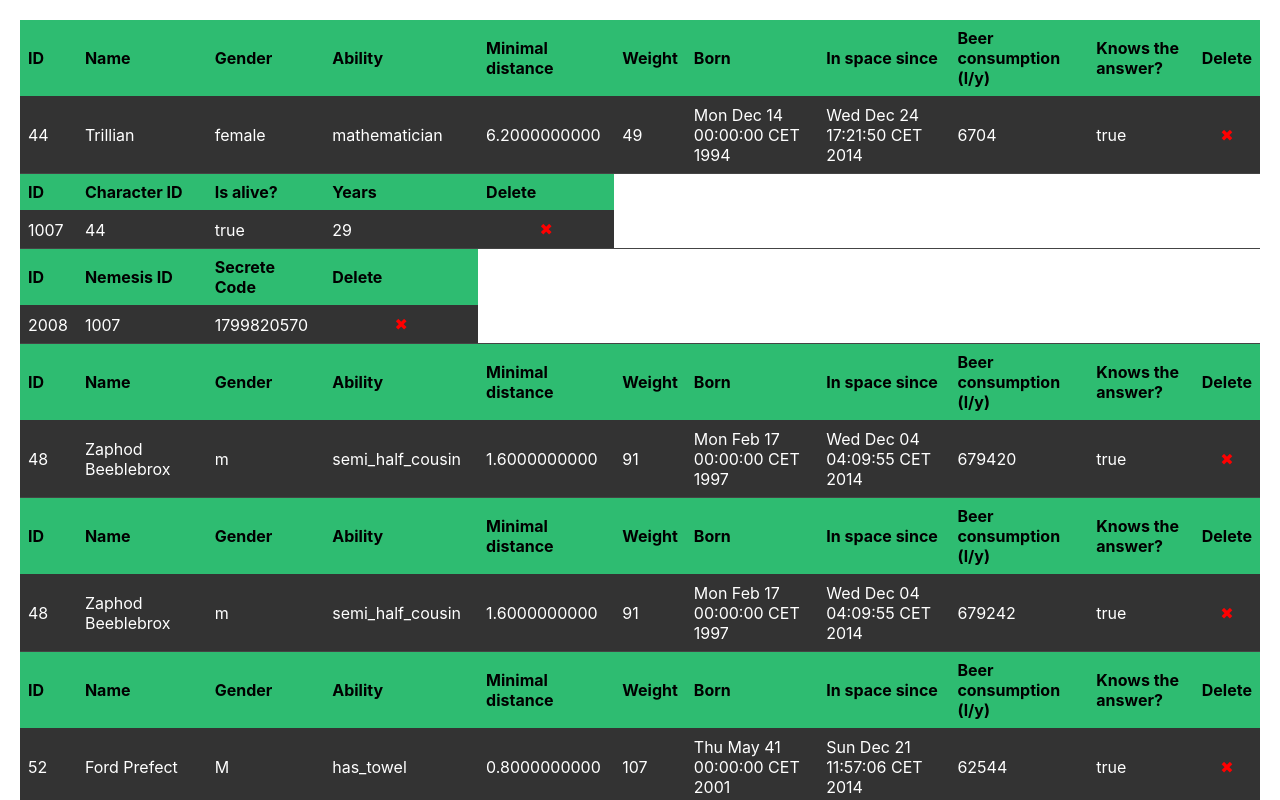
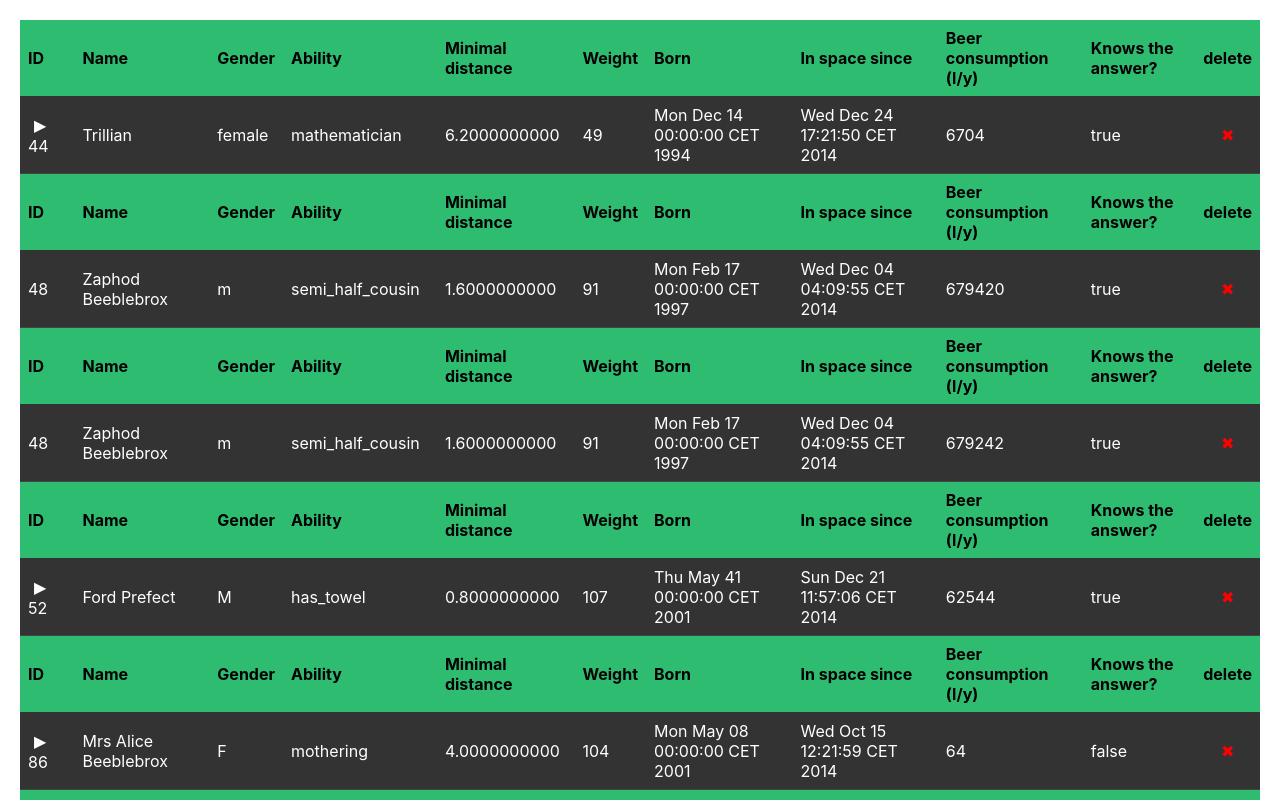
Before and after one commit to MartinChovanec/user_overview, a React (Create React App) app: page / in a window 1280 px wide. Shown: the top 800 px of the page. Built offline with nearby package versions, Linux system fonts and the light colour scheme.

Commit message:
recursion added

```diff
--- a/src/App.tsx
+++ b/src/App.tsx
@@ -1,26 +1,48 @@
-import React from "react";
+import React, { useState } from "react";
 import data from "./example-data.json";
 
 interface DataItem {
     [key: string]: string;
 }
 
+interface ChildrenRecords {
+    records: HierarchyItem[];
+}
+
 interface HierarchyItem {
     data: DataItem;
     children?: {
-        [groupName: string]: { records: HierarchyItem[] };
+        [groupName: string]: ChildrenRecords;
     };
 }
 
 export default function App() {
     const items = data as HierarchyItem[];
+
     const rows: any[] = [];
 
-    function renderItem(item: HierarchyItem, keyPrefix: string) {
+    const [expanded, setExpanded] = useState<{ [id: string]: boolean }>({});
+
+    function toggleItem(id: string) {
+        setExpanded((prev) => ({ ...prev, [id]: !prev[id] }));
+    }
+
+    function renderItem(item: HierarchyItem, keyPrefix: string, renderHeader = true) {
         const columns = Object.keys(item.data);
-        console.log(columns, "cool");
 
+        let hasChildren = false;
+        if (item.children) {
+            for (const groupKey in item.children) {
+                if (item.children[groupKey].records.length > 0) {
+                    hasChildren = true;
+                    break;
+                }
+            }
+        }
+
+        // green header
         const headerCells: any[] = [];
+        if (renderHeader) {
             for (let i = 0; i < columns.length; i++) {
                 headerCells.push(
                     <th
@@ -44,10 +66,10 @@ export default function App() {
                         borderBottom: "1px solid #333",
                     }}
                 >
-                Delete
+                    delete
                 </th>
             );
-        console.log(headerCells, "headerCells2");
+        }
 
         rows.push(
             <tr key={`header-${keyPrefix}`} style={{ backgroundColor: "#2ebc71", color: "#000" }}>
@@ -55,14 +77,43 @@ export default function App() {
             </tr>
         );
 
+        let arrow = "";
+        if (hasChildren) {
+            arrow = expanded[item.data["ID"]] ? "▼" : "▶";
+        }
+        // data header - black
         const dataCells: any[] = [];
+
         for (let i = 0; i < columns.length; i++) {
+            const colKey = columns[i];
+            if (i === 0 && hasChildren) {
                 dataCells.push(
-                <td key={columns[i]} style={{ padding: "8px" }}>
-                    {item.data[columns[i]] || ""}
+                    <td key={colKey} style={{ padding: "8px" }}>
+                        <button
+                            onClick={() => toggleItem(item.data["ID"])}
+                            style={{
+                                backgroundColor: "transparent",
+                                border: "none",
+                                color: "#fff",
+                                cursor: "pointer",
+                                fontSize: "16px",
+                                marginRight: "5px",
+                            }}
+                        >
+                            {arrow}
+                        </button>
+                        {item.data[colKey] || ""}
+                    </td>
+                );
+            } else {
+                dataCells.push(
+                    <td key={colKey} style={{ padding: "8px" }}>
+                        {item.data[colKey] || ""}
                     </td>
                 );
             }
+        }
+
         dataCells.push(
             <td key="delete-button" style={{ padding: "8px", textAlign: "center" }}>
                 <button
@@ -79,6 +130,7 @@ export default function App() {
                 </button>
             </td>
         );
+
         rows.push(
             <tr
                 key={`data-${keyPrefix}`}
@@ -92,13 +144,11 @@ export default function App() {
             </tr>
         );
 
-        if (item.children) {
+        if (hasChildren && expanded[item.data["ID"]]) {
             for (const groupKey in item.children) {
                 const group = item.children[groupKey];
-                if (group.records && group.records.length > 0) {
                 for (let i = 0; i < group.records.length; i++) {
                     renderItem(group.records[i], `${keyPrefix}-${groupKey}-${i}`);
-                    }
                 }
             }
         }
```
Lines whose indentation alone changed are shown as unchanged.
